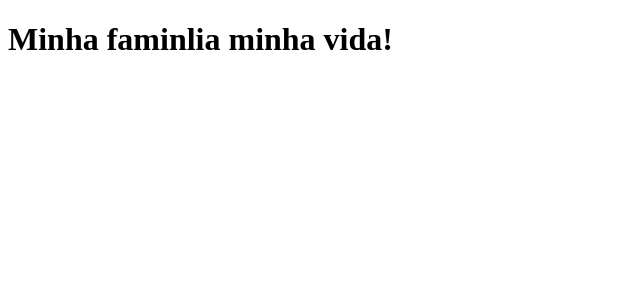
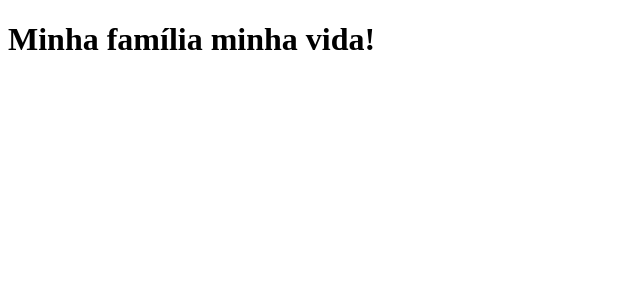
Before and after one commit to gabrieltirso06/clone-tabnews, a Next.js app: page / in a window 1280 px wide. Shown: the top 300 px of the page, without its empty margins (0-640 px from the left). Built offline with nearby package versions, Linux system fonts and the light colour scheme.

Commit message:
modifica a frase

```diff
--- a/pages/index.js
+++ b/pages/index.js
@@ -1,5 +1,5 @@
 function Home() {
-    return <h1>Minha faminlia minha vida!</h1>;
+    return <h1>Minha família minha vida!</h1>;
 }
 
 export default Home;
```
